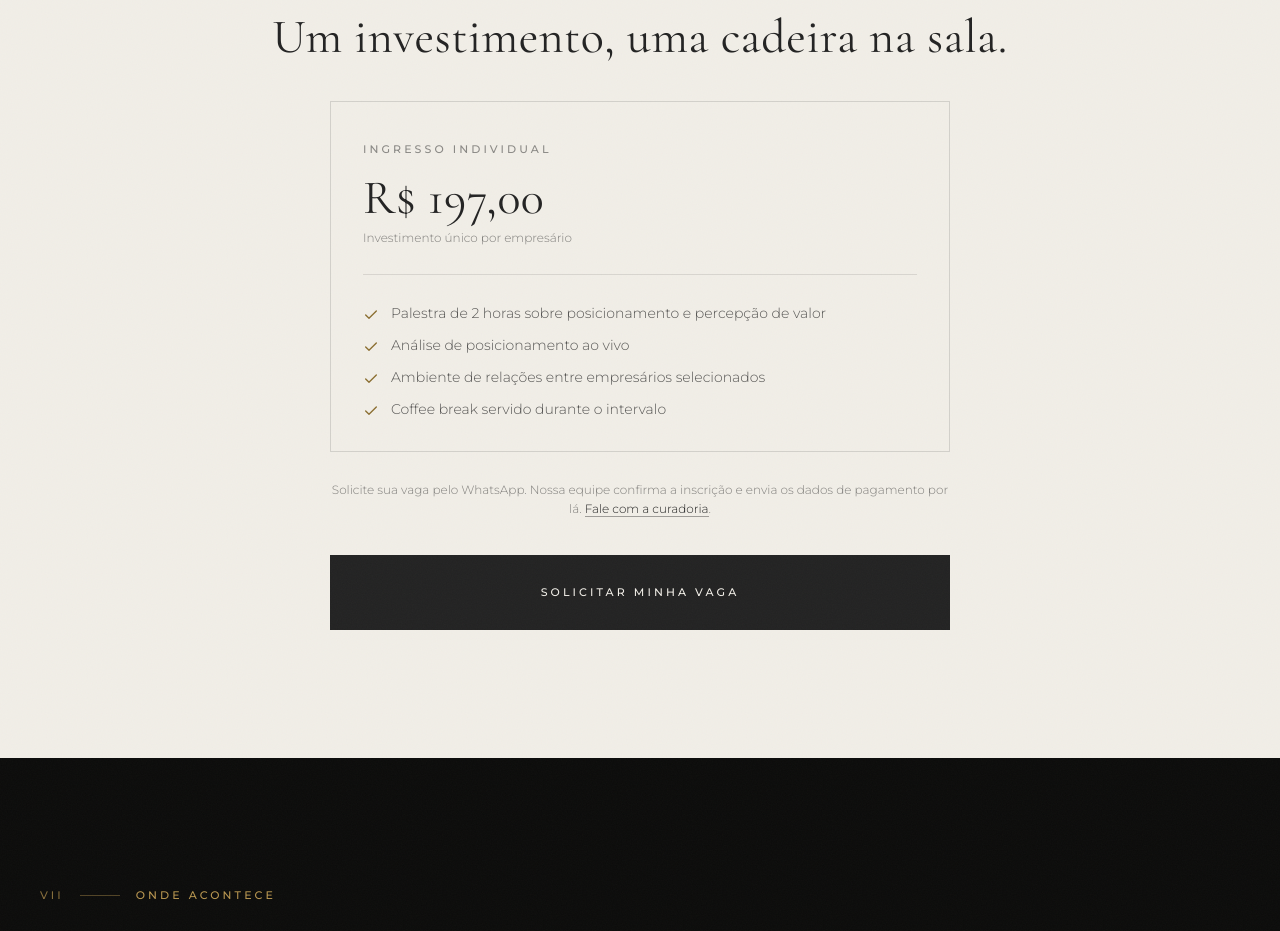
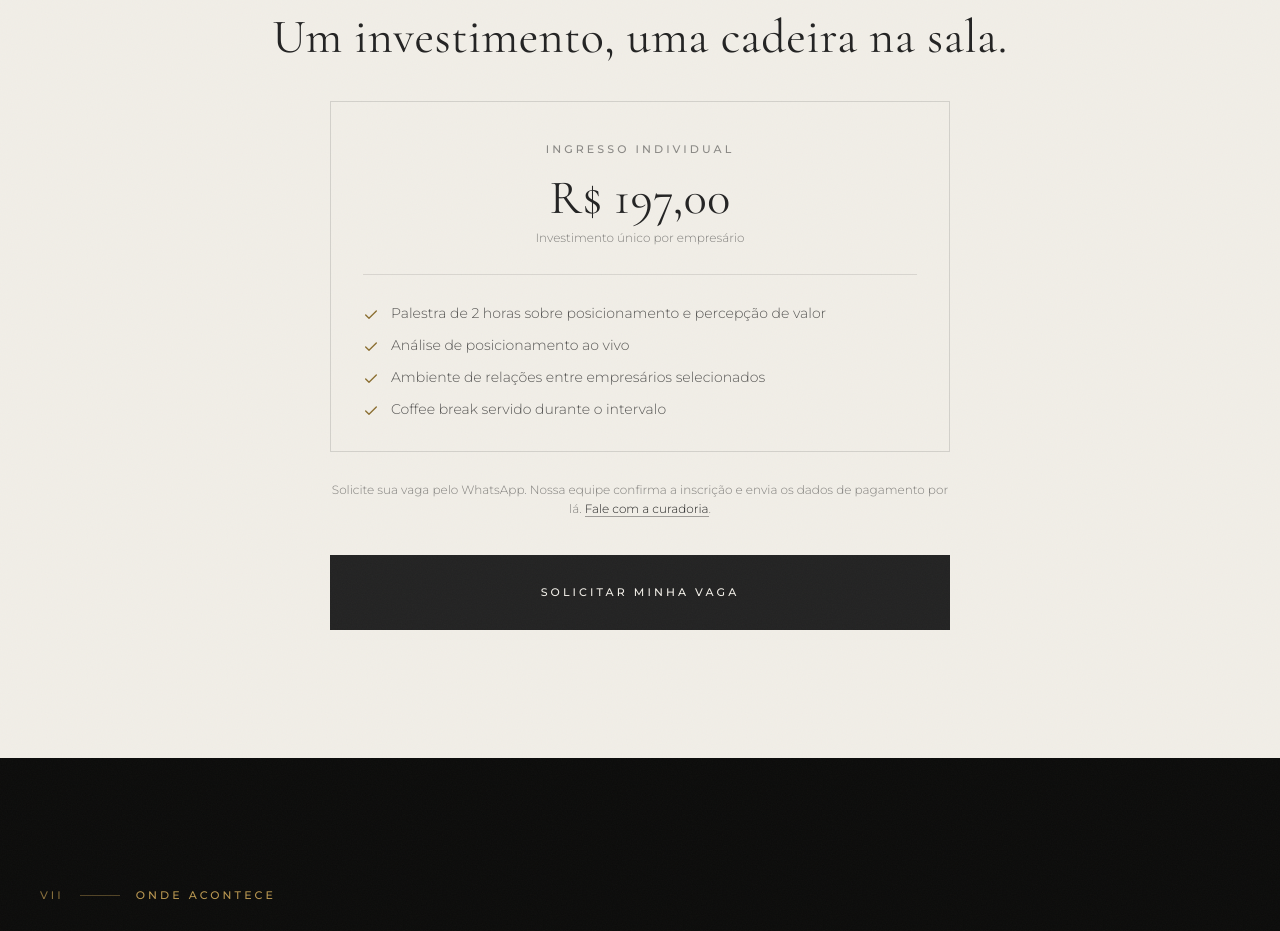
Before and after one commit to Hygorlc/alianca-empreendedora-8813, a React (Vite) app in the folder packages/web/: page / in a window 1280 px wide. Shown: the part 7120-8051 px from the top of the page. Built offline with nearby package versions, Linux system fonts and the light colour scheme.

Commit message:
Center ticket price details

```diff
--- a/packages/web/src/web/components/sections/ticket.tsx
+++ b/packages/web/src/web/components/sections/ticket.tsx
@@ -28,9 +28,11 @@ export function Ticket() {
 
           <Reveal delay={140}>
             <div className="mx-auto mt-10 max-w-[620px] border border-graphite/15 p-8 text-left">
-              <span className="label-xs text-graphite/50">Ingresso individual</span>
-              <p className="display mt-3 text-5xl text-graphite">{EVENT.price}</p>
-              <p className="mt-2 text-xs text-graphite/55">{EVENT.priceNote}</p>
+              <div className="text-center">
+                <span className="label-xs text-graphite/50">Ingresso individual</span>
+                <p className="display mt-3 text-5xl text-graphite">{EVENT.price}</p>
+                <p className="mt-2 text-xs text-graphite/55">{EVENT.priceNote}</p>
+              </div>
               <div className="mt-7 h-px bg-graphite/12" />
               <ul className="mt-7 space-y-3">
                 {included.map((item) => (
```
